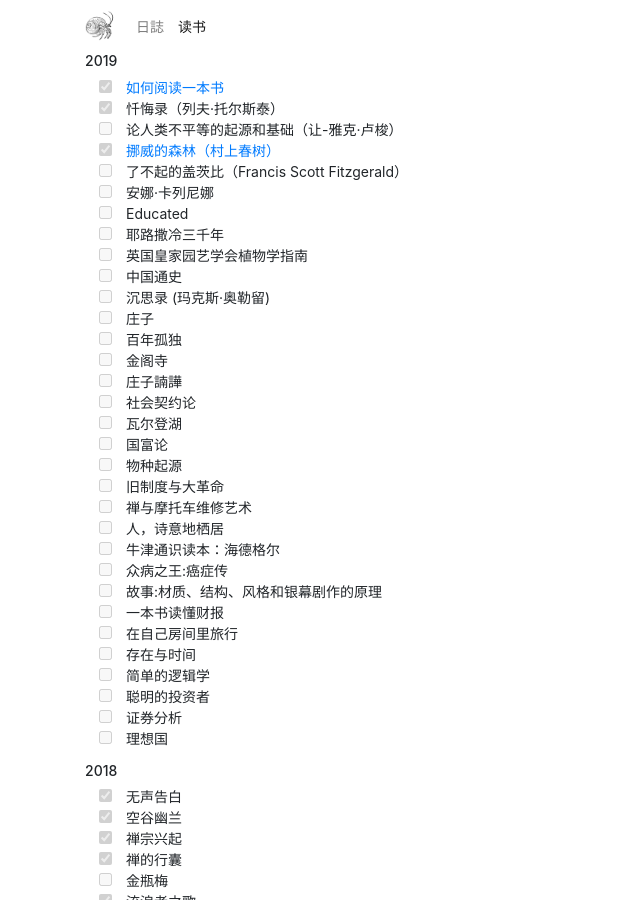
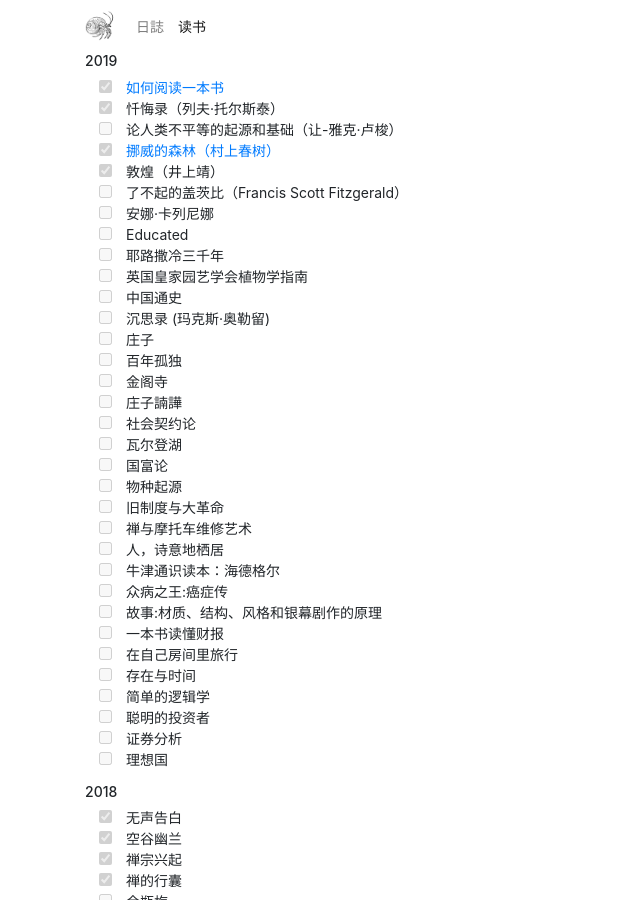
Before and after one commit to shellc/shellc.github.io, a Jekyll site: the page built from books.md, in a window 1280 px wide and 900 px high. Shown: the whole window, without its empty margins (0-640 px from the left). Built offline with Jekyll 4.4.1, drawn with Linux system fonts in a browser that asks for light colours.

Commit message:
update books

```diff
--- a/books.md
+++ b/books.md
@@ -9,6 +9,7 @@ title: 读书
 - [x] 忏悔录（列夫·托尔斯泰）
 - [ ] 论人类不平等的起源和基础（让-雅克·卢梭）
 - [x] [挪威的森林（村上春树）](2019/02/25/Norwegian-Wood.html)
+- [x] 敦煌（井上靖）
 - [ ] 了不起的盖茨比（Francis Scott Fitzgerald）
 - [ ] 安娜·卡列尼娜
 - [ ] Educated
```
